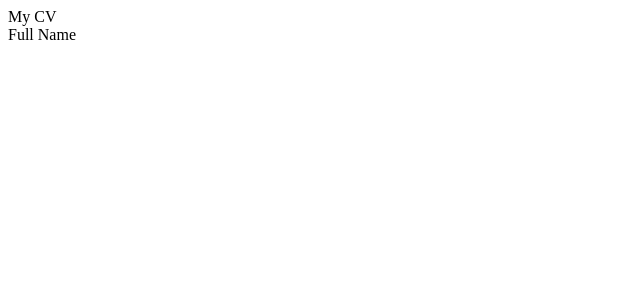
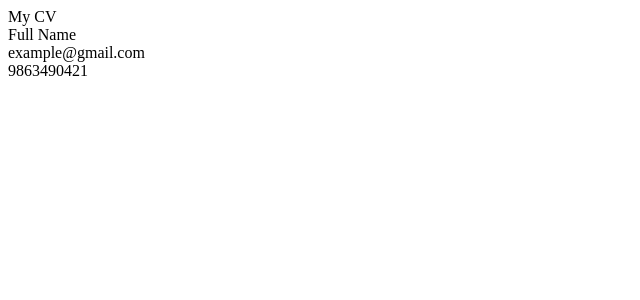
Before and after one commit to PrassesKhadka/CV-Application, a React (Create React App) app in the folder cv-project/: page / in a window 1280 px wide. Shown: the top 300 px of the page, without its empty margins (0-640 px from the left). Built offline with nearby package versions, Linux system fonts and the light colour scheme.

Commit message:
Error corrected due to infinite re rendering caused due to explicit function call

```diff
--- a/cv-project/src/components/Personal.js
+++ b/cv-project/src/components/Personal.js
@@ -4,49 +4,77 @@ import formAppear from './Form';
 class Personal extends Component{
     constructor()
     {
-        super()
+        super();
         this.state={
-            edit:false,
             personal:{
-                name:'Full Name',
-                email:'example@gmail.com',
-                phone:'9863490421',
+                name:['Full Name',false],
+                email:['example@gmail.com',false],
+                phone:['9863490421',false],
             }
-        }
+        };
+        this.edit=this.edit.bind(this)
+        this.onSubmit=this.onSubmit.bind(this)
+        this.handleChange=this.handleChange.bind(this)
+
     }
 
-    edit=()=>{
-        this.setState({
-            edit:true,
-        })
-
+    edit=(key)=>{
+        this.setState(prevState=>({
+            personal:{
+                ...prevState.personal,
+                [key]:[prevState.personal[key][0],true],
+            }
+        }))
     }
-    onSubmit=(e)=>{
+    onSubmit=(e,key)=>{
         e.preventDefault()
-        this.setState({
-            edit:false,
-        })
+        this.setState(prevState=>({
+            personal:{
+                ...prevState.personal,
+                [key]:[prevState.personal[key][0],false],
+            }
+        }))
     }
-    handleChange=(e)=>{
-        this.setState({
+    handleChange=(e,key)=>{
+        this.setState(prevState=>({
             personal:{
-                name:e.target.value,
+                ...prevState.personal,
+                [key]:[e.target.value,prevState.personal[key][1]],
             }
-        })
+        }))
     }
 
     render()
     {
         //Destructuring state
-        const {edit,personal}=this.state;
+        const {personal}=this.state;
         return(
             <div>
-                <span onClick={this.edit}>{edit ?
-                <form onSubmit={this.onSubmit}>
-                    <input onChange={this.handleChange} type='text'></input>
+                {/* For Name */}
+                <span onClick={()=>this.edit('name')}>{personal.name[1] ?
+                <form onSubmit={(e)=>this.onSubmit(e,'name')}>
+                    <input onChange={(e)=>this.handleChange(e,'name')} type='text'></input>
                     <button type="submit">Ok</button>
                 </form>
-                :personal.name}
+                :personal.name[0]}
+                </span>
+                <br></br>
+                {/* For email */}
+                <span onClick={()=>this.edit('email')}>{personal.email[1] ?
+                <form onSubmit={(e)=>this.onSubmit(e,'email')}>
+                    <input onChange={(e)=>this.handleChange(e,'email')} type='text'></input>
+                    <button type="submit">Ok</button>
+                </form>
+                :personal.email[0]}
+                </span>
+                <br></br>
+                {/* For phone */}
+                <span onClick={()=>this.edit('phone')}>{personal.phone[1] ?
+                <form onSubmit={(e)=>this.onSubmit(e,'phone')}>
+                    <input onChange={(e)=>this.handleChange(e,'phone')} type='text'></input>
+                    <button type="submit">Ok</button>
+                </form>
+                :personal.phone[0]}
                 </span>
             </div>
         )
--- a/cv-project/src/components/Skills.js
+++ b/cv-project/src/components/Skills.js
@@ -1,6 +1,6 @@
 import React from 'react';
 
-const Skill=()=>{
+const Skills=()=>{
 
 }
-export default Skill;
+export default Skills;
```
